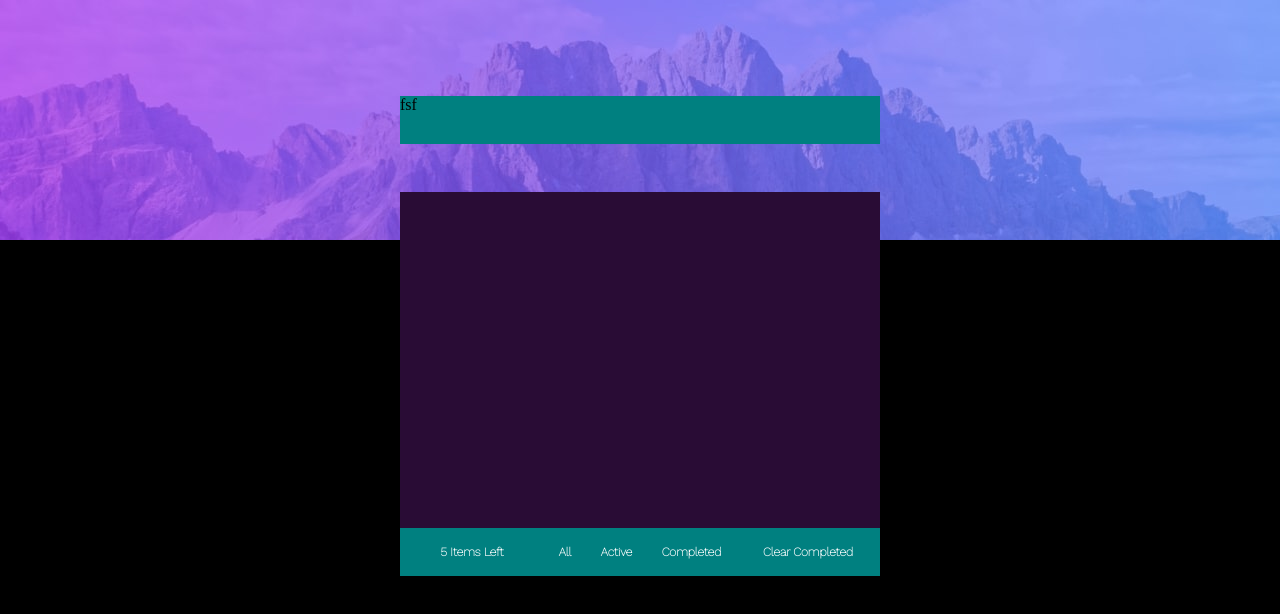
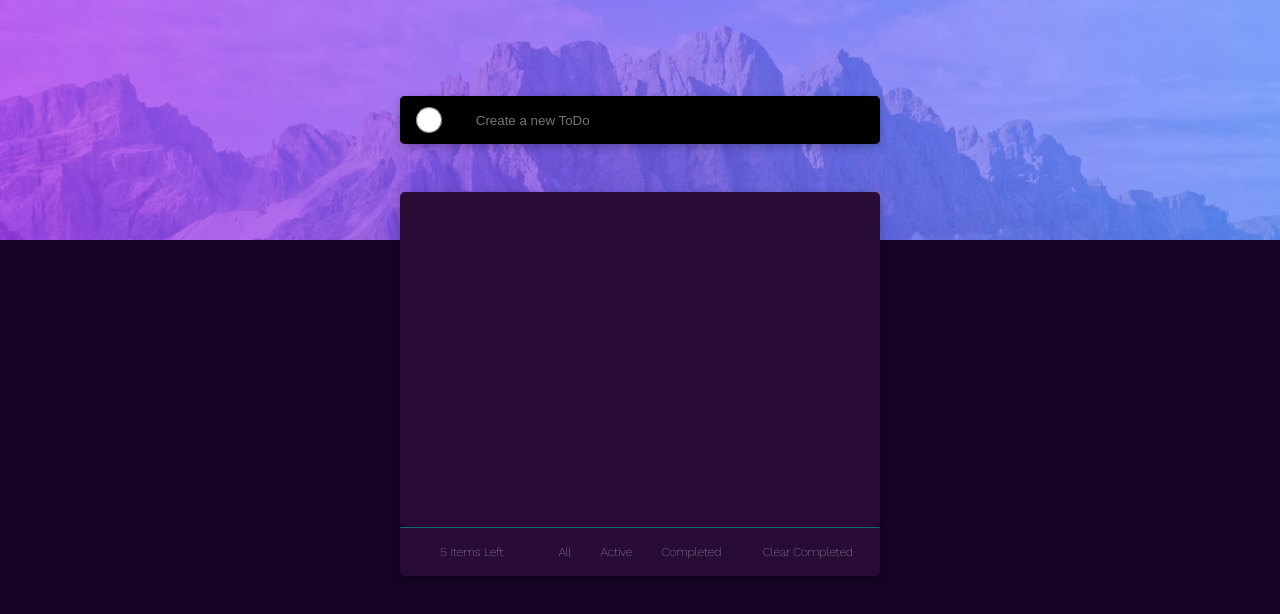
Before and after one commit to sinhahariom/FM-todo_application, a React (Create React App) app: page / in a window 1280 px wide. Shown: the top 614 px of the page. Built offline with nearby package versions, Linux system fonts and the light colour scheme.

Commit message:
added eleemts of new item add

```diff
--- a/src/Components/LandingPage.scss
+++ b/src/Components/LandingPage.scss
@@ -10,6 +10,6 @@
         background-image: $webViewLightThemeHeaderBackkground ;
     }
     .footer-background-wrapper{
-        background-color : rgb(0, 0, 0);
+        background-color : rgb(21, 4, 37);
     }
 }
--- a/src/Components/ToDoCard.js
+++ b/src/Components/ToDoCard.js
@@ -4,6 +4,14 @@ import FilterListAll from './FilterListAll';
 import FilterListCompleted from './FilterListCompleted';
 import './ToDoCard.scss';
 
+const CreateNewTodoElements = () =>{
+    return (
+        <div className="add-new-todo-elements-wrapper">
+            <input type="radio"></input>
+            <input type="text" placeholder="Create a new ToDo"></input>
+        </div>
+    );
+}
 
 const ToDoCard = () =>{
 
@@ -33,7 +41,9 @@ const ToDoCard = () =>{
 
     return (
         <div className="todo-card-wrapper">
-            <div className="todo-add-new-item">fsf</div>
+            <div className="todo-add-new-item">
+                <CreateNewTodoElements></CreateNewTodoElements>
+            </div>
             <div className="todo-added-list-items">
                 {isActiveTabActive && <FilterListActive></FilterListActive> }
                 { isAllTabActive && <FilterListAll></FilterListAll> }
--- a/src/Components/ToDoCard.scss
+++ b/src/Components/ToDoCard.scss
@@ -11,7 +11,7 @@
     display: flex;
     flex-direction: column;
     transition: 0.3s ease-in-out;
-
+    font-family: 'Work Sans', sans-serif;
     @media (max-width: $phones) {
        .todo-card-wrapper{
             width : 20rem;
@@ -20,25 +20,57 @@
 
     .todo-add-new-item{
         height: 3rem;
-        background-color: teal;
+        background-color: rgb(41, 12, 53);
         width: 100%;
+        box-shadow: rgba(0, 0, 0, 0.24) 0px 3px 8px;
+        border-radius: 5px;
+        .add-new-todo-elements-wrapper{
+            display: flex;
+            flex-direction: row;
+            color : white;
+            align-items: center;
+            justify-content: center;
+            height: 100%;
+            background-color: rgb(0, 0, 0);
+            border-radius: 5px;
+            width: 100%;
+            input[type="radio"]{
+                height: 2rem;
+                width: 2rem;
+                margin :0 1rem;
+            }
+            input[type="text"]{
+                height: 2rem;
+                width: 100%;
+                margin :0 1rem;
+                background-color: rgb(0, 0, 0);
+                outline: none;
+                border : none;
+                color: white;
+            }
+        }
     }
     .todo-added-list-items{
         margin-top: 3rem;
         width: 100%;
         flex: 1;
         background-color: rgb(41, 12, 53);
+        box-shadow: rgba(0, 0, 0, 0.24) 0px 3px 8px;
+        border-radius: 5px;
+
     }
     .todo-tabs{
         width: 100%;
         height: 3rem;
         display: grid;
         grid-template-columns: 30% 40% 30%;
-        background-color: teal;
-        font-family: 'Work Sans', sans-serif;
-        font-weight: bolder;
+        background-color: rgb(41, 12, 53);
+        border-top:  1px solid rgb(15, 109, 109);
         color: white;
         font-size: 12px;
+        box-shadow: rgba(0, 0, 0, 0.24) 0px 3px 8px;
+        border-bottom-left-radius: 5px;
+        border-bottom-right-radius: 5px;
         .todo-left-button-wrapper{
             height: 3rem;
             width: 100%;
```
